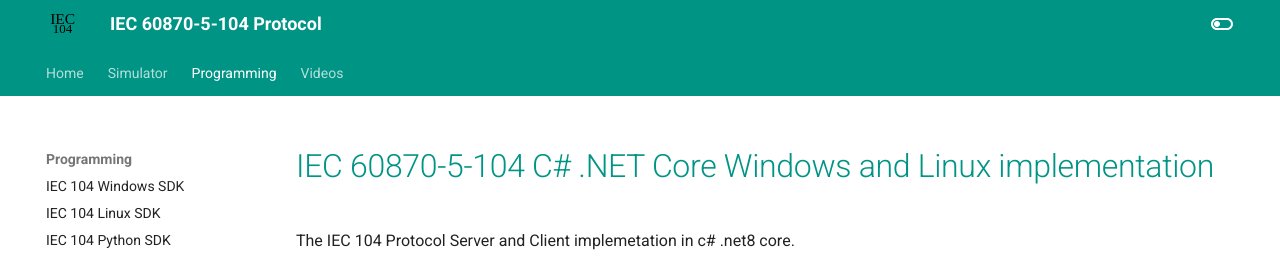
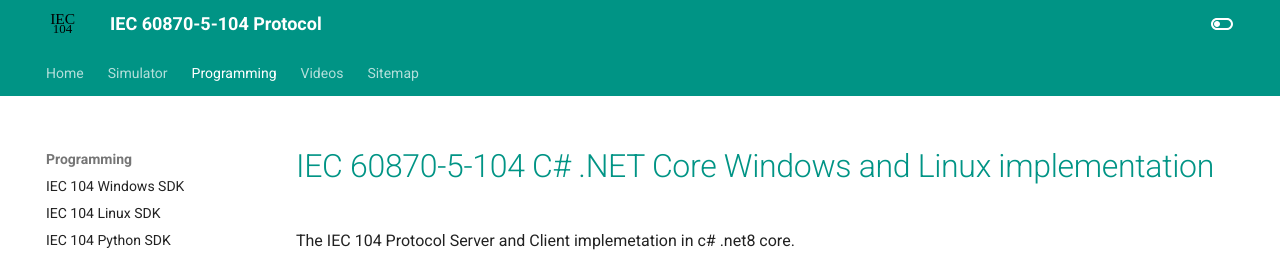
Before and after one commit to FreyrSCADA/IEC-60870-5-104, an MkDocs documentation site: the page built from mkdoc/iec104-netcore-programming.md, in a window 1280 px wide and 952 px high. Shown: the top 258 px of the window. Built offline with MkDocs 1.6.1 and Material for MkDocs 9.7.7, drawn with Linux system fonts in a browser that asks for light colours.

Commit message:
Update mkdocs.yml

```diff
--- a/mkdocs.yml
+++ b/mkdocs.yml
@@ -18,6 +18,7 @@ nav:
       - IEC 104 .Net Core SDK : iec104-netcore-programming.md
   - Videos:
       - IEC 60870-5-104 Simulator and Programming tutorial videos: iec104-simulator-programming-tutorial-video.md
+  - Sitemap: sitemap.txt
 theme:
   name: material
   logo: img/iec104.svg
```
